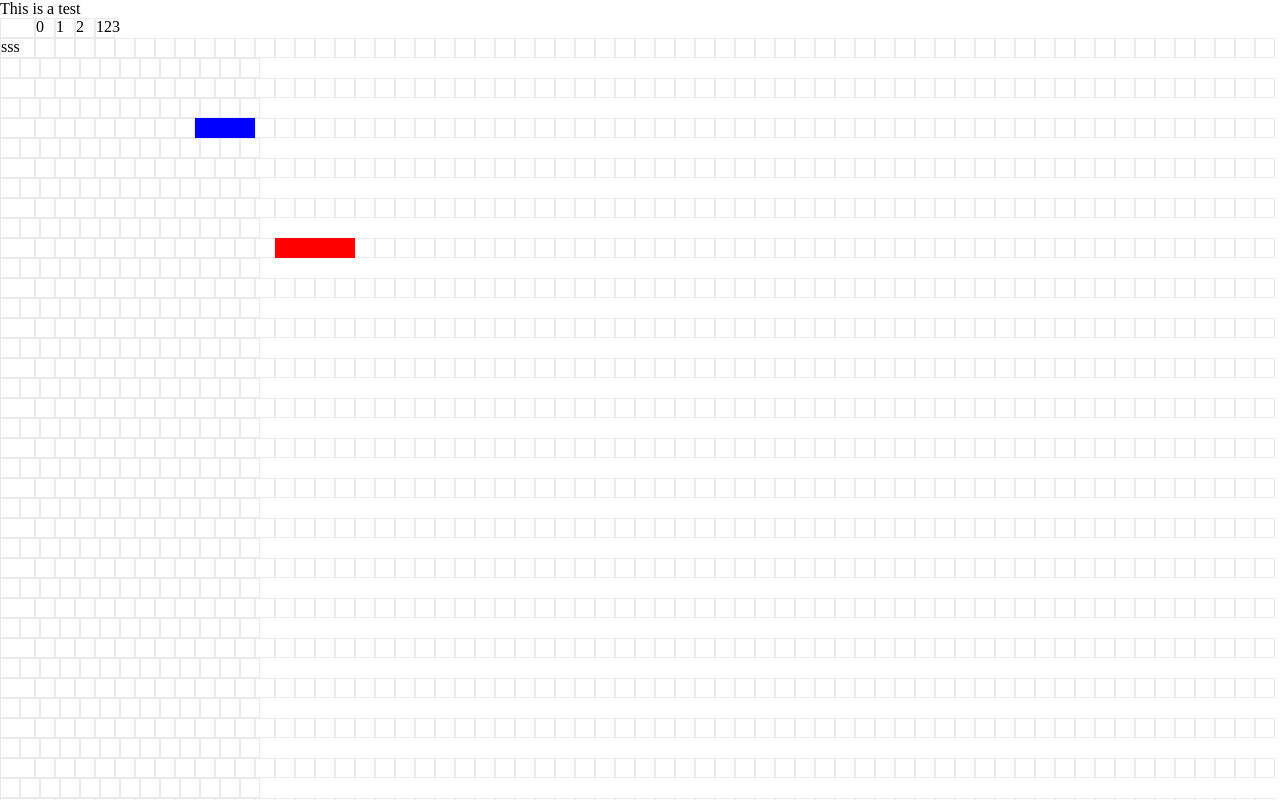
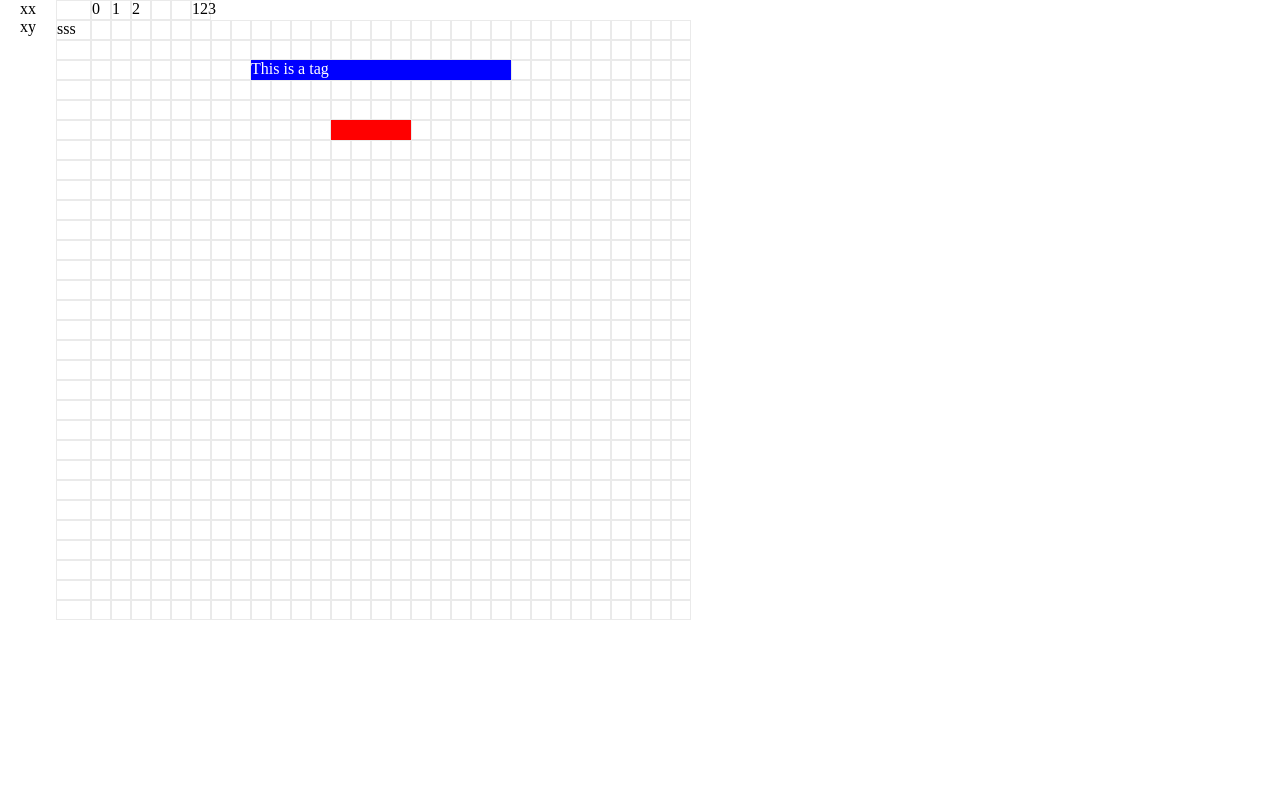
Before and after one commit to shmuelpro/caribbean-reservation-react, a React app: page / in a window 1280 px wide. Shown: the top 800 px of the page. Built offline with nearby package versions, Linux system fonts and the light colour scheme.

Commit message:
shit changes

```diff
--- a/src/App.css
+++ b/src/App.css
@@ -25,6 +25,9 @@
   background: linear-gradient(rgb(198, 92, 187) 0%, rgb(173, 22, 158) 33%, rgb(173, 22, 158) 63%, rgb(121, 15, 111) 100%);
 }
 
+.tag-content{
+  text-align: center; position: absolute; white-space: nowrap; top: 0px; overflow: hidden; user-select: none;
+}
 .a-bit-tight{
   background:blue;
 }
--- a/src/App.js
+++ b/src/App.js
@@ -1,7 +1,15 @@
 import React, { useEffect, useState } from 'react';
 import logo from './logo.svg';
 import CaribbeanReservation from './CaribbeanReservation'
+import {createTagText} from './CaribbeanReservation/TagHelpers'
 import './App.css';
+
+function XMAN(props){
+
+  return <div>This sis a thi</div>;
+}
+
+XMAN.displayName = "Shit";
 
 function App() {
 
@@ -9,10 +17,14 @@ function App() {
   const [newRes, setNewRes] = useState(null)
   const [addingRes, setAddingRes] = useState(false)
 
-  const [tags, setTags] = useState([{ id: "xx", length: 3, row: 2, column: 8,class:"a-bit-tight" }, { id: "xy", length: 4, row: 5, column: 12,style:{background:"red"} }])
+  const [tags, setTags] = useState([{ id: "xx", length: 13, row: 2, column: 8, class: "a-bit-tight", content: createTagText("This is a tag") }, { id: "xy", length: 4, row: 5, column: 12, style: { background: "red" } }])
 
-  const [headRow,setHeadRow] = useState([0,1,2,,,<div>123</div>]);
-  console.log(headRow)
+  const [headRow, setHeadRow] = useState([0, 1, 2, null, null, <div>123</div>]);
+
+  for (var i = 0; i < headRow.length; i++) {
+    console.log(headRow[i])
+  }
+
 
   function makeid() {
     let text = "";
@@ -27,7 +39,7 @@ function App() {
 
 
 
-  function createRes(row,column) {
+  function createRes(row, column) {
     var newres = { id: makeid(), length: 1, row: row, column: column };
     setAddingRes(true)
     setNewRes(newres)
@@ -38,9 +50,9 @@ function App() {
   function continueRes(row, column) {
     if (newRes !== null) {
 
-      var editingRes = {...newRes};
+      var editingRes = { ...newRes };
 
-      evaluatePosition(editingRes,column);
+      evaluatePosition(editingRes, column);
       switchRes(editingRes)
 
 
@@ -50,16 +62,16 @@ function App() {
     }
   }
 
-  function evaluatePosition(editingRes,column){
-    editingRes.length = Math.abs(column - editingRes.column+1);
+  function evaluatePosition(editingRes, column) {
+    editingRes.length = Math.abs(column - editingRes.column + 1);
 
-    if(editingRes.column > column){
+    if (editingRes.column > column) {
       editingRes.column = column;
     }
 
   }
 
-  function switchRes(editingRes){
+  function switchRes(editingRes) {
     var index = tags.findIndex((tag) => tag.id === editingRes.id);
 
     var newTags = [...tags]
@@ -80,8 +92,25 @@ function App() {
 
   return (
     <div id="main-app" className="App">
-      <div>This is a test</div>
-      <CaribbeanReservation headRow={headRow} isAdding={addingRes} end={endRes.bind(this)} continue={continueRes.bind(this)} create={createRes.bind(this)} width={1500} tags={tags} height={30} />
+      <div id="tag-list" style={{ display: "inline-block" }}>{tags.map((tag) => {
+
+          return <div>{tag.id}</div>
+      })}
+      </div>
+      <CaribbeanReservation
+      style={{ display: "inline-block" }}
+      headRow={headRow}
+      isAdding={addingRes}
+      end={endRes.bind(this)}
+      continue={continueRes.bind(this)}
+      create={createRes.bind(this)}
+      width={600}
+      tags={tags}
+      height={30} >
+      <XMAN key="s"/>
+      <XMAN key="ss"/>
+      </CaribbeanReservation>
+
     </div>
   );
 }
--- a/src/CaribbeanReservation/Tag.js
+++ b/src/CaribbeanReservation/Tag.js
@@ -10,15 +10,18 @@ export default function Tag(props) {
 
 
 
-    return (<div style={props.style} className={"tag " + props.class} >
+    return (<div onClick={props.onClick} style={props.style} className={"tag " + props.class} >
         {
             [...Array(props.length)].map((x, i) => {
                 return <div key={i} style={{ width: props.dimension, height: props.dimension, pointerEvents: "none" }}></div>
             })
         }
+        {props.content}
 
 
 
     </div>)
 
 }
+
+Tag.displayName = "Tag";
--- a/src/CaribbeanReservation/TagHelpers.js
+++ b/src/CaribbeanReservation/TagHelpers.js
@@ -1,4 +1,5 @@
 import { isObject } from './helpers';
+import React from 'react';
 export function prepareTag(tag) {
 
 
@@ -29,3 +30,8 @@ export function prepareClass(tag){
     tag.className = className;
 
 }
+
+
+export function createTagText(text){
+      return( <span className="tag-content">{text}</span> )
+}
--- a/src/CaribbeanReservation/index.js
+++ b/src/CaribbeanReservation/index.js
@@ -15,7 +15,9 @@ export default function CaribbeanReservation(props) {
 
     const [myrefs, setMyRefs] = useState([]);
 
-
+    React.Children.forEach(props.children,(child)=>{
+        console.log(child)
+    })
 
 
 
@@ -119,7 +121,7 @@ export default function CaribbeanReservation(props) {
 
 
 
-    return (<div id="grid" >
+    return (<div id="grid" style={props.style} >
     <Head  headRow={props.headRow} rowTitleWidth={props.rowTitleWidth}  dimension={props.dimension} hasColumnTitle={props.columnTitle.length > 0}/>
         {[...Array(rowCount)].map((x, r) => {
 
@@ -146,7 +148,7 @@ export default function CaribbeanReservation(props) {
 
             prepareTag(tag);
 
-            return <Tag key={tag.id} dimension={props.dimension} {...tag} />
+            return <Tag  key={tag.id} dimension={props.dimension} {...tag} />
         })}
     </div>)
 }
--- a/src/index.css
+++ b/src/index.css
@@ -0,0 +1,5 @@
+#tag-list{
+  display: inline-block;
+  vertical-align: top;
+  padding: 0 20px;
+}
```
Also changed, not shown: src/CaribbeanReservation/helpers.js (line endings or trailing spaces).
